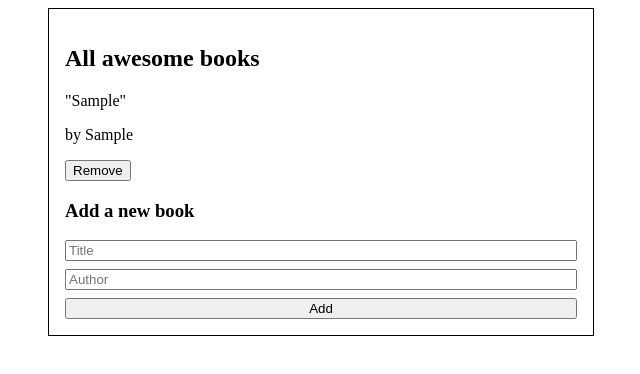
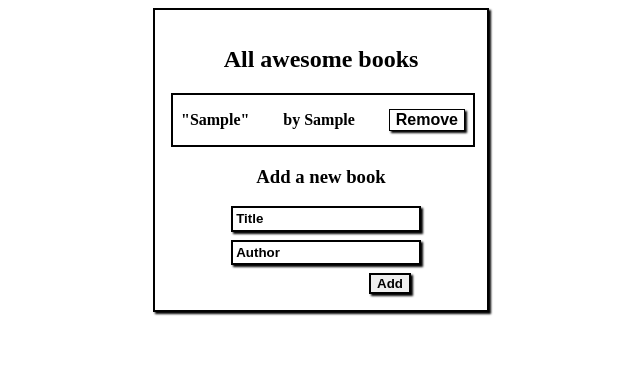
Before and after one commit to nimplay/Awesome-books, a website: page index.html in a window 1280 px wide. Both pictures are taken after typing "Sample", "Sample" into the empty fields and a click on the button "Add". Shown: the whole page, without its empty margins (319-959 px from the left). Drawn offline with Linux system fonts and the light colour scheme.

Commit message:
Update css file

```diff
--- a/styles.css
+++ b/styles.css
@@ -1,17 +1,78 @@
 .container {
-  width: 40vw;
+  width: 300px;
   margin: auto;
-  border: 1px solid black;
+  border: 2px solid black;
   padding: 1rem;
+  box-shadow: 2px 2px 2px black;
 }
 
-.line {
-  border-bottom: 1px solid black;
+.container h1 {
+  text-align: center;
+}
+
+.books-container {
+  border: 2px solid black;
   margin: 1rem 0;
+  width: 100%;
+}
+
+.books-container .book-delete {
+  height: auto;
+  padding: 0 0.5rem;
+  display: flex;
+  justify-content: space-between;
+  align-items: center;
+}
+
+.books-container .book-delete p {
+  height: auto;
+  font-weight: 600;
+}
+
+.books-container .book-delete button {
+  background-color: white;
+  color: black;
+  border: 1px solid black;
+  font-size: 1rem;
+  font-weight: 600;
+  cursor: pointer;
+  box-shadow: 2px 2px 2px black;
+  transition: all 0.3s ease-in-out;
+}
+
+.books-container .book-delete button:hover {
+  box-shadow: 0px 0px 0px black;
 }
 
 .add-form form {
   display: flex;
   flex-direction: column;
   gap: 0.5rem;
+  width: 60%;
+  margin: auto;
 }
+
+.add-form form input {
+  width: 100%;
+  border: 2px solid black;
+  padding: 0.2rem;
+  box-shadow: 2px 2px 2px black;
+}
+
+.add-form form input::placeholder {
+  color: black;
+  font-weight: 600;
+}
+
+.add-form form button {
+  width: fit-content;
+  align-self: flex-end;
+  border: 2px solid black;
+  font-weight: 600;
+  box-shadow: 2px 2px 2px black;
+  transition: all 0.5s;
+}
+
+.add-form form button:hover {
+  box-shadow: 0px 0px 0px black;
+}
```
